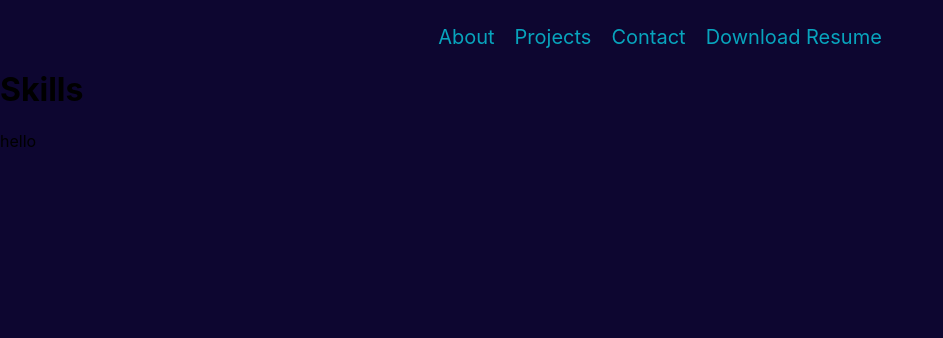
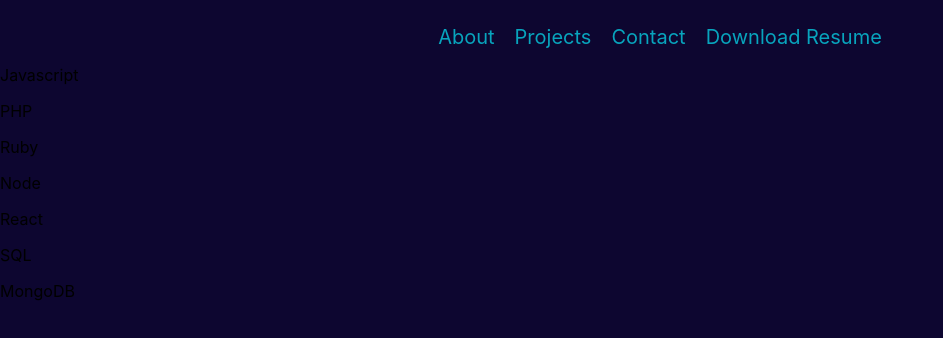
Before and after one commit to kguertin/portfolio-website, a React (Create React App) app in the folder client/: page / in a window 1280 px wide. Both pictures are taken after a click on the item "Projects". Shown: the top 338 px of the page, without its empty margins (0-943 px from the left). Built offline with nearby package versions, Linux system fonts and the light colour scheme; no server answers.

Commit message:
show skills sent from state

```diff
--- a/client/src/components/Skills/skills.component.jsx
+++ b/client/src/components/Skills/skills.component.jsx
@@ -2,12 +2,17 @@ import React from 'react';
 
 import './skills.style.css';
 
-export const Skills = () => {
+export const Skills = (props) => {
 
         return (
-            <div>
-                <h1>Skills</h1>
-                <p>hello</p>
+            <div className='skill-container'>
+                {props.skills.map(skill => {
+                    return (
+                    <div className='skill'>
+                        <p>{skill}</p>
+                    </div>
+                    )
+                })}
             </div>
         )
 }
--- a/client/src/components/projects-section/projects-section.component.jsx
+++ b/client/src/components/projects-section/projects-section.component.jsx
@@ -8,20 +8,15 @@ export class Projects extends Component{
           super();
 
           this.state = {
-               skills: [],
-               activeSkills: []
+               skills: ['Javascript', 'PHP', 'Ruby', "Node", 'React', 'SQL', 'MongoDB'],
+               selectedSkills: [],
+               selectAll: true
           }
-     }
-
-     componentDidMount() {
-          fetch('http://localhost:5000/skills')
-               .then (res => console.log(res))
-               .catch(err => console.log(err))
      }
 
      render() {
           return (
-               <Skills />
+               <Skills skills={this.state.skills}/>
           )
      }
 }
```
Also changed, not shown: 2 other files (tests, documents, lock files or other folders).
